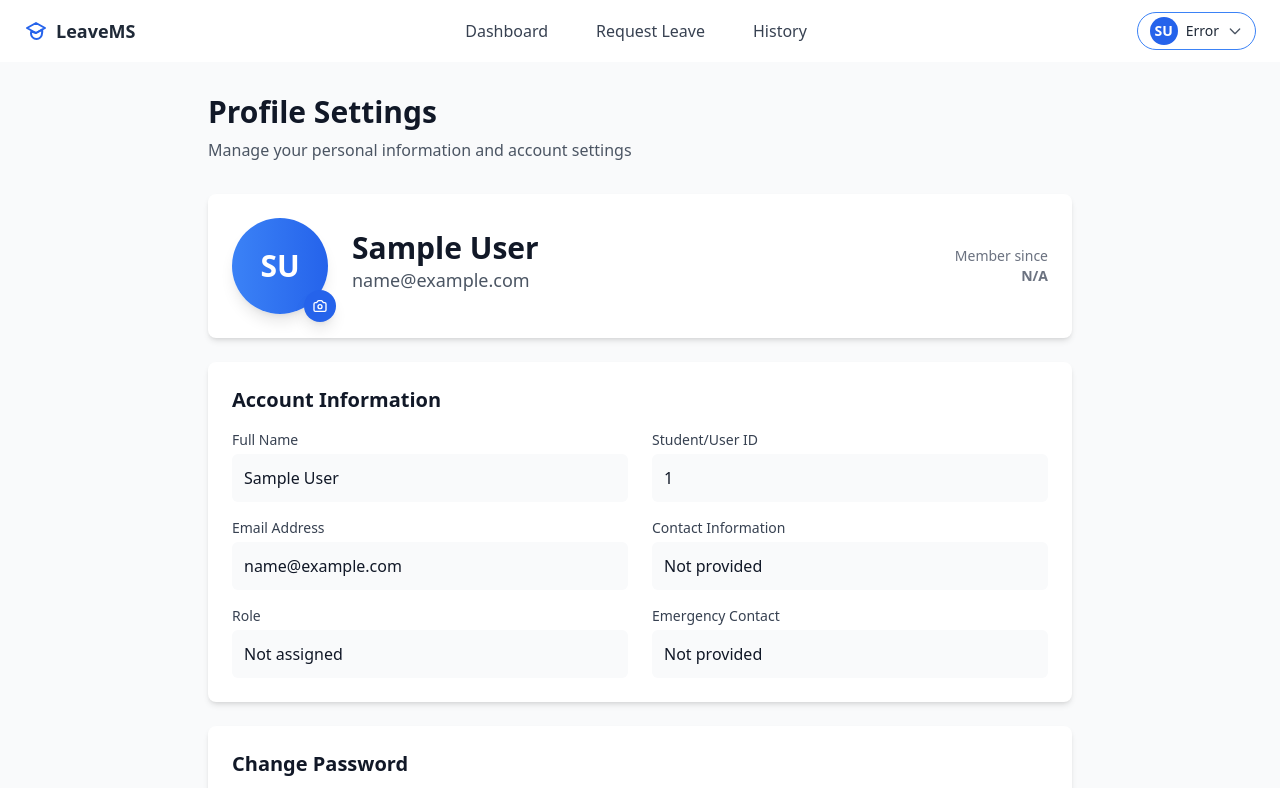
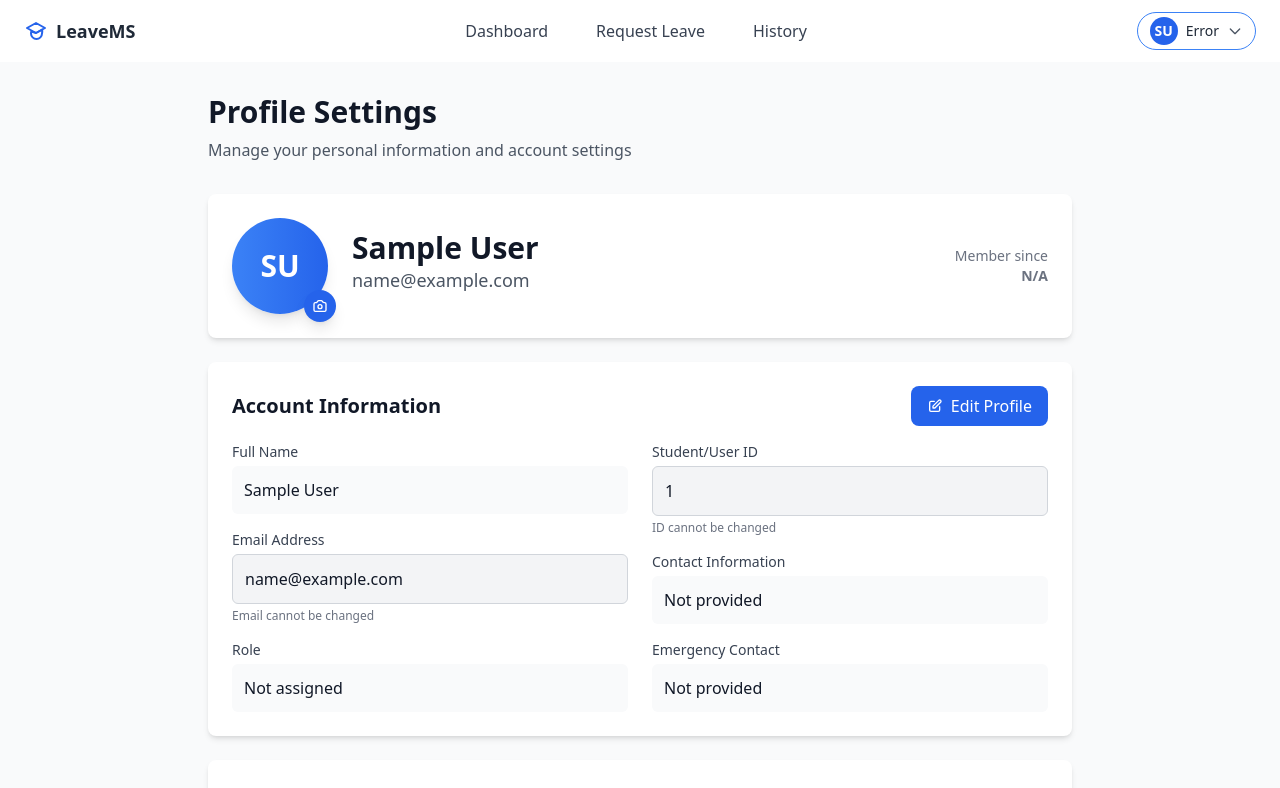
Before and after one commit to himprofessor/pnc_student_lms, a Vue app in the folder web_frontend/: page /profile in a window 1280 px wide. Shown: the top 788 px of the page. Built offline with nearby package versions, Linux system fonts and the light colour scheme; no server answers; sample sign-in values are in the browser's storage.

Commit message:
CPSL-3 | frontend: user profile can edit info

```diff
--- a/web_frontend/src/views/ProfilePage.vue
+++ b/web_frontend/src/views/ProfilePage.vue
@@ -50,7 +50,7 @@
                 title="Change profile photo"
               >
                 <svg class="w-4 h-4" fill="none" stroke="currentColor" stroke-width="2" viewBox="0 0 24 24">
-                  <path stroke-linecap="round" stroke-linejoin="round" d="M3 9a2 2 0 012-2h.93a2 2 0 001.664-.89l.812-1.22A2 2 0 0110.07 4h3.86a2 2 0 011.664.89l.812 1.22A2 2 0 0018.07 7H19a2 2 0 012 2v9a2 2 0 01-2 2H5a2 2 0 01-2-2V9z" />
+                  <path stroke-linecap="round" stroke-linejoin="round" d="M3 9a2 2 0 012-2h.93a2 2 0 001.664-.89l.812-1.22A2 2 0 0110.07 4h3.86a2 2 0 011.664.89l.812 1.22A2 2 0 0118.07 7H19a2 2 0 012 2v9a2 2 0 01-2 2H5a2 2 0 01-2-2V9z" />
                   <path stroke-linecap="round" stroke-linejoin="round" d="M15 13a3 3 0 11-6 0 3 3 0 016 0z" />
                 </svg>
               </button>
@@ -77,37 +77,108 @@
 
         <!-- Account Information Card -->
         <div class="bg-white rounded-lg shadow-md p-6">
-          <h3 class="text-xl font-semibold text-gray-900 mb-4">Account Information</h3>
-          <div class="grid grid-cols-1 md:grid-cols-2 gap-6">
+          <div class="flex justify-between items-center mb-4">
+            <h3 class="text-xl font-semibold text-gray-900">Account Information</h3>
+            <button
+              @click="toggleEditMode"
+              class="bg-blue-600 text-white px-4 py-2 rounded-lg hover:bg-blue-700 transition-colors flex items-center"
+            >
+              <svg v-if="!isEditMode" class="w-4 h-4 mr-2" fill="none" stroke="currentColor" stroke-width="2" viewBox="0 0 24 24">
+                <path stroke-linecap="round" stroke-linejoin="round" d="M11 5H6a2 2 0 00-2 2v11a2 2 0 002 2h11a2 2 0 002-2v-5m-1.414-9.414a2 2 0 112.828 2.828L11.828 15H9v-2.828l8.586-8.586z" />
+              </svg>
+              <svg v-else class="w-4 h-4 mr-2" fill="none" stroke="currentColor" stroke-width="2" viewBox="0 0 24 24">
+                <path stroke-linecap="round" stroke-linejoin="round" d="M6 18L18 6M6 6l12 12" />
+              </svg>
+              {{ isEditMode ? 'Cancel' : 'Edit Profile' }}
+            </button>
+          </div>
+
+          <form @submit.prevent="updateProfile" class="grid grid-cols-1 md:grid-cols-2 gap-6">
             <div class="space-y-4">
+              <!-- Full Name -->
               <div>
                 <label class="block text-sm font-medium text-gray-700 mb-1">Full Name</label>
-                <p class="text-gray-900 bg-gray-50 p-3 rounded-md">{{ user.name || user.full_name || 'Not provided' }}</p>
+                <input
+                  v-if="isEditMode"
+                  v-model="editForm.name"
+                  type="text"
+                  class="w-full p-3 border border-gray-300 rounded-md focus:ring-2 focus:ring-blue-500 focus:border-blue-500"
+                  placeholder="Enter your full name"
+                />
+                <p v-else class="text-gray-900 bg-gray-50 p-3 rounded-md">{{ user.name || user.full_name || 'Not provided' }}</p>
               </div>
+
+              <!-- Email (Read-only) -->
               <div>
                 <label class="block text-sm font-medium text-gray-700 mb-1">Email Address</label>
-                <p class="text-gray-900 bg-gray-50 p-3 rounded-md">{{ user.email || 'Not provided' }}</p>
+                <p class="text-gray-900 bg-gray-100 p-3 rounded-md border">{{ user.email || 'Not provided' }}</p>
+                <p class="text-xs text-gray-500 mt-1">Email cannot be changed</p>
               </div>
+
+              <!-- Role (Read-only) -->
               <div>
                 <label class="block text-sm font-medium text-gray-700 mb-1">Role</label>
                 <p class="text-gray-900 bg-gray-50 p-3 rounded-md">{{ user.role?.name || 'Not assigned' }}</p>
               </div>
             </div>
+
             <div class="space-y-4">
+              <!-- Student/User ID (Read-only) -->
               <div>
                 <label class="block text-sm font-medium text-gray-700 mb-1">Student/User ID</label>
-                <p class="text-gray-900 bg-gray-50 p-3 rounded-md">{{ user.student_id || user.id || 'Not assigned' }}</p>
+                <p class="text-gray-900 bg-gray-100 p-3 rounded-md border">{{ user.student_id || user.id || 'Not assigned' }}</p>
+                <p class="text-xs text-gray-500 mt-1">ID cannot be changed</p>
               </div>
+
+              <!-- Contact Information -->
               <div>
                 <label class="block text-sm font-medium text-gray-700 mb-1">Contact Information</label>
-                <p class="text-gray-900 bg-gray-50 p-3 rounded-md">{{ user.contact_info || user.phone || 'Not provided' }}</p>
+                <input
+                  v-if="isEditMode"
+                  v-model="editForm.contact_info"
+                  type="text"
+                  class="w-full p-3 border border-gray-300 rounded-md focus:ring-2 focus:ring-blue-500 focus:border-blue-500"
+                  placeholder="Enter your phone number or contact info"
+                />
+                <p v-else class="text-gray-900 bg-gray-50 p-3 rounded-md">{{ user.contact_info || user.phone || 'Not provided' }}</p>
               </div>
+
+              <!-- Emergency Contact -->
               <div>
                 <label class="block text-sm font-medium text-gray-700 mb-1">Emergency Contact</label>
-                <p class="text-gray-900 bg-gray-50 p-3 rounded-md">{{ user.emergency_contact || 'Not provided' }}</p>
+                <input
+                  v-if="isEditMode"
+                  v-model="editForm.emergency_contact"
+                  type="text"
+                  class="w-full p-3 border border-gray-300 rounded-md focus:ring-2 focus:ring-blue-500 focus:border-blue-500"
+                  placeholder="Enter emergency contact information"
+                />
+                <p v-else class="text-gray-900 bg-gray-50 p-3 rounded-md">{{ user.emergency_contact || 'Not provided' }}</p>
               </div>
             </div>
-          </div>
+
+            <!-- Save/Cancel Buttons -->
+            <div v-if="isEditMode" class="md:col-span-2 flex justify-end space-x-4 pt-4 border-t">
+              <button
+                type="button"
+                @click="cancelEdit"
+                class="bg-gray-500 text-white px-6 py-3 rounded-md hover:bg-gray-600 transition-colors"
+              >
+                Cancel
+              </button>
+              <button
+                type="submit"
+                :disabled="isUpdatingProfile"
+                class="bg-green-600 text-white px-6 py-3 rounded-md hover:bg-green-700 disabled:opacity-50 transition-colors flex items-center"
+              >
+                <svg v-if="isUpdatingProfile" class="animate-spin -ml-1 mr-2 h-4 w-4 text-white" fill="none" viewBox="0 0 24 24">
+                  <circle class="opacity-25" cx="12" cy="12" r="10" stroke="currentColor" stroke-width="4"></circle>
+                  <path class="opacity-75" fill="currentColor" d="M4 12a8 8 0 018-8V0C5.373 0 0 5.373 0 12h4zm2 5.291A7.962 7.962 0 014 12H0c0 3.042 1.135 5.824 3 7.938l3-2.647z"></path>
+                </svg>
+                {{ isUpdatingProfile ? 'Saving...' : 'Save Changes' }}
+              </button>
+            </div>
+          </form>
         </div>
 
         <!-- Change Password Form -->
@@ -153,7 +224,7 @@
                     minlength="8"
                     required
                   />
-                  <button
+                                   <button
                     type="button"
                     @click="showNewPassword = !showNewPassword"
                     class="absolute inset-y-0 right-0 pr-3 flex items-center text-gray-400 hover:text-gray-600"
@@ -246,6 +317,8 @@ const debugError = ref(null)
 
 const isChangingPassword = ref(false)
 const isUploadingImage = ref(false)
+const isUpdatingProfile = ref(false)
+const isEditMode = ref(false)
 const successMessage = ref('')
 const errorMessage = ref('')
 const imageError = ref(false)
@@ -262,6 +335,13 @@ const passwordForm = ref({
   currentPassword: '',
   newPassword: '',
   confirmNewPassword: ''
+})
+
+// Edit form for profile data
+const editForm = ref({
+  name: '',
+  contact_info: '',
+  emergency_contact: ''
 })
 
 // Helper functions
@@ -312,6 +392,77 @@ const getProfileImageUrl = () => {
 const handleImageError = () => {
   console.log('Image failed to load, falling back to initials')
   imageError.value = true
+}
+
+// Edit mode functions
+const toggleEditMode = () => {
+  if (isEditMode.value) {
+    cancelEdit()
+  } else {
+    isEditMode.value = true
+    // Populate edit form with current user data
+    editForm.value = {
+      name: user.value.name || user.value.full_name || '',
+      contact_info: user.value.contact_info || user.value.phone || '',
+      emergency_contact: user.value.emergency_contact || ''
+    }
+  }
+}
+
+const cancelEdit = () => {
+  isEditMode.value = false
+  editForm.value = {
+    name: '',
+    contact_info: '',
+    emergency_contact: ''
+  }
+}
+
+const updateProfile = async () => {
+  if (!editForm.value.name.trim()) {
+    showError('Name is required')
+    return
+  }
+
+  isUpdatingProfile.value = true
+
+  try {
+    const token = localStorage.getItem('authToken')
+
+    const response = await axios.put('http://127.0.0.1:8000/api/user/profile', {
+      name: editForm.value.name.trim(),
+      contact_info: editForm.value.contact_info.trim(),
+      emergency_contact: editForm.value.emergency_contact.trim()
+    }, {
+      headers: {
+        'Authorization': `Bearer ${token}`,
+        'Accept': 'application/json',
+        'Content-Type': 'application/json'
+      }
+    })
+
+    // Update user data with response
+    user.value = { ...user.value, ...response.data.data || response.data }
+    localStorage.setItem('user_data', JSON.stringify(user.value))
+
+    // Emit event to update navbar
+    window.dispatchEvent(new CustomEvent('userDataUpdated', { detail: user.value }))
+
+    isEditMode.value = false
+    showSuccess('Profile updated successfully!')
+
+  } catch (error) {
+    console.error('Failed to update profile:', error)
+    if (error.response?.data?.errors) {
+      const errors = error.response.data.errors
+      const errorMessages = Object.values(errors).flat().join(', ')
+      showError(`Validation Error: ${errorMessages}`)
+    } else {
+      showError(error.response?.data?.message || 'Failed to update profile. Please try again.')
+    }
+  } finally {
+    isUpdatingProfile.value = false
+  }
 }
 
 // Image upload functions
@@ -404,7 +555,7 @@ const handleImageUpload = async (event) => {
     } else if (error.response?.data?.message) {
       showError(error.response.data.message)
     } else if (error.response?.status === 404) {
-      showError('Upload endpoint not found. Please check the API route.')
+         showError('Upload endpoint not found. Please check the API route.')
     } else if (error.response?.status === 401) {
       showError('Unauthorized. Please login again.')
       // Redirect to login
@@ -447,8 +598,6 @@ const fetchUserData = async () => {
     user.value = response.data
     localStorage.setItem('user_data', JSON.stringify(user.value))
 
-
-
     // Emit event to update navbar
     window.dispatchEvent(new CustomEvent('userDataUpdated', { detail: user.value }))
 
@@ -466,7 +615,6 @@ const fetchUserData = async () => {
     isLoadingUser.value = false
   }
 }
-
 
 const changePassword = async () => {
   if (!passwordForm.value.currentPassword || !passwordForm.value.newPassword || !passwordForm.value.confirmNewPassword) {
@@ -609,4 +757,37 @@ button:hover:not(:disabled) {
 .fixed.inset-0 {
   backdrop-filter: blur(2px);
 }
+
+/* Edit mode styles */
+.bg-gray-100 {
+  background-color: #f3f4f6;
+  border: 1px solid #d1d5db;
+}
+
+/* Transition effects for edit mode */
+input {
+  transition: all 0.2s ease-in-out;
+}
+
+input:focus {
+  box-shadow: 0 0 0 3px rgba(59, 130, 246, 0.1);
+}
+
+/* Button hover effects */
+button {
+  transition: all 0.2s ease-in-out;
+}
+
+button:hover {
+  box-shadow: 0 4px 12px rgba(0, 0, 0, 0.15);
+}
+
+/* Form validation styles */
+input:invalid {
+  border-color: #ef4444;
+}
+
+input:valid {
+  border-color: #10b981;
+}
 </style>
```
